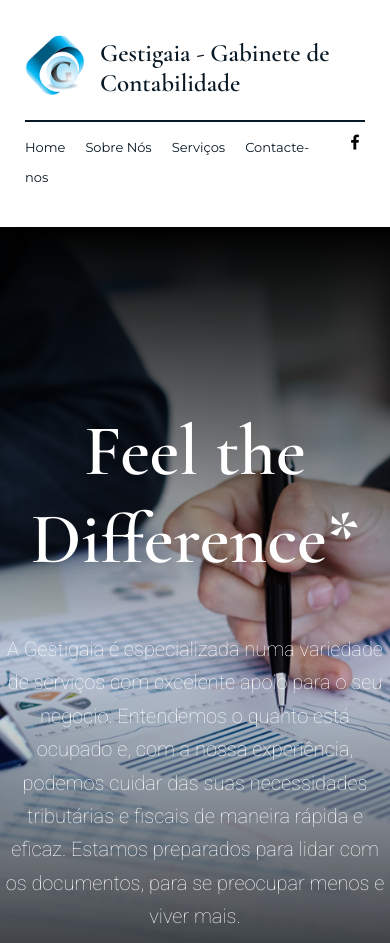
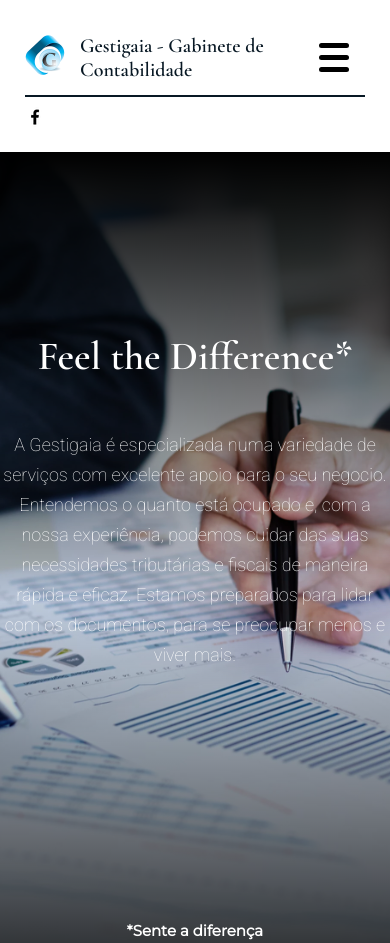
Before and after one commit to jmtavares/gestigaia, a Gatsby site: page / in a window 390 px wide. Shown: the top 943 px of the page. Built offline with nearby package versions, Linux system fonts and the light colour scheme; Gatsby itself is replaced by a stand-in of ours.

Commit message:
mobile menu

```diff
--- a/src/components/scroll-link/index.js
+++ b/src/components/scroll-link/index.js
@@ -6,18 +6,26 @@ const MenuLink = styled(Link)`
   text-decoration: none;
   color: #081824;
   transition: color 0.4s ease 0s;
-  padding-right: 20px;
-  line-height: 30px;
+  line-height: 40px;
   cursor: pointer;
-  font-size: 13px;
+  font-size: 20px;
   &:hover {
     color: #0a4d72;
   }
+
+  @media screen and (min-width: 768px) {
+    padding-right: 20px;
+    font-size: 13px;
+    line-height: 30px;
+  }
 `;
 
-const ScrollLink = ({ children, title, to }) => {
-  const onClick = (e) => {
+const ScrollLink = ({ children, title, to, onClick }) => {
+  const click = (e) => {
     e.preventDefault();
+    if (onClick) {
+      onClick();
+    }
     const element = document.querySelector(to);
 
     if (element) {
@@ -26,7 +34,7 @@ const ScrollLink = ({ children, title, to }) => {
   };
 
   return (
-    <MenuLink to={to} title={title} onClick={onClick}>
+    <MenuLink to={to} title={title} onClick={click}>
       {children}
     </MenuLink>
   );
--- a/src/sections/header/index.js
+++ b/src/sections/header/index.js
@@ -1,21 +1,21 @@
-import React from "react";
+import React, { useState } from "react";
 import styled from "@emotion/styled";
 import { Link } from "gatsby";
 import Logo from "../../images/logo.webp";
 import { H1 } from "../../styles/typography";
 import FacebookLogo from "../../images/facebook.webp";
-import ScrollLink from "../../components/scroll-link";
+import Menu from "./menu";
 
 const HeaderContainer = styled.div`
-  margin: 35px 25px;
+  margin: 20px 25px;
   @media screen and (min-width: 768px) {
     margin: 32px 80px;
   }
 `;
 
 const LogoImg = styled.img`
-  width: 60px;
-  height: 60px;
+  width: 40px;
+  height: 40px;
   margin-right: 15px;
   @media screen and (min-width: 768px) {
     width: 160px;
@@ -30,8 +30,9 @@ const StyledLink = styled(Link)`
 
 const LogoContainer = styled.div`
   display: flex;
-  padding-bottom: 20px;
+  padding-bottom: 0;
   border-bottom: 2px solid #081824;
+  align-items: center;
 
   @media screen and (min-width: 768px) {
     padding-bottom: 15px;
@@ -45,16 +46,73 @@ const MenuContainer = styled.div`
   justify-content: space-between;
 `;
 
-const Menus = styled.div`
-  font-family: "Montserrat", sans-serif;
-`;
-
 const TitleContainer = styled.div`
   display: flex;
   align-items: center;
 `;
 
-const Header = ({ showMenu = true }) => (
+const Title = styled(H1)`
+  font-size: 20px;
+`;
+
+const MobileIcon = styled.div`
+  display: block;
+  z-index: 1;
+  margin: 1em;
+  width: 40px;
+  ::before,
+  ::after,
+  div {
+    background-color: #000;
+    border-radius: 3px;
+    content: "";
+    display: block;
+    height: 5px;
+    margin: 7px 0;
+    transition: all 0.2s ease-in-out;
+  }
+
+  ${(props) =>
+    props.closed &&
+    `
+  ::before {
+    transform: translateY(12px) rotate(135deg);
+  }
+
+  ::after {
+    transform: translateY(-12px) rotate(-135deg);
+  }
+
+  div {
+    transform: scale(0);
+  }
+  `}
+
+  @media screen and (min-width: 768px) {
+    display: none;
+  }
+`;
+
+const DesktopMenu = styled(Menu)`
+  display: none;
+  @media screen and (min-width: 768px) {
+    display: block;
+  }
+`;
+
+const MobileMenu = styled.div`
+  position: absolute;
+  top: 0;
+  left: 0;
+  right: 0;
+  bottom: 0;
+  background-color: #fff;
+  padding: 100px;
+`;
+
+const Header = ({ showMenu = true }) => {
+  const [visible, setVisible] = useState(false);
+  return (
     <HeaderContainer>
       <LogoContainer>
         <StyledLink to="/">
@@ -62,26 +120,25 @@ const Header = ({ showMenu = true }) => (
         </StyledLink>
         <TitleContainer>
           <StyledLink to="/">
-          <H1>Gestigaia - Gabinete de Contabilidade</H1>
+            <Title>Gestigaia - Gabinete de Contabilidade</Title>
           </StyledLink>
+          {showMenu ? (
+            <>
+              <MobileIcon closed={visible} onClick={() => setVisible(!visible)}>
+                <div />
+              </MobileIcon>
+              {visible && (
+                <MobileMenu>
+                  <Menu onClick={() => setVisible(false)} />
+                </MobileMenu>
+              )}
+            </>
+          ) : null}
         </TitleContainer>
       </LogoContainer>
       {showMenu ? (
         <MenuContainer>
-        <Menus>
-          <ScrollLink to="#home" title="Home">
-            Home
-          </ScrollLink>
-          <ScrollLink to="#about-us" title="Sobre Nós">
-            Sobre Nós
-          </ScrollLink>
-          <ScrollLink to="#services" title="Serviços">
-            Serviços
-          </ScrollLink>
-          <ScrollLink to="#contact-us" title="Contacte-nos">
-            Contacte-nos
-          </ScrollLink>
-        </Menus>
+          <DesktopMenu />
           <div>
             <Link
               to="https://www.facebook.com/gestigaia"
@@ -95,5 +152,6 @@ const Header = ({ showMenu = true }) => (
       ) : null}
     </HeaderContainer>
   );
+};
 
 export default Header;
--- /dev/null
+++ b/src/sections/header/menu/index.js
@@ -0,0 +1,33 @@
+import React from "react";
+import styled from "@emotion/styled";
+import ScrollLink from "../../../components/scroll-link";
+
+const MenuContainer = styled.div`
+  font-family: "Montserrat", sans-serif;
+  display: flex;
+  flex-direction: column;
+  align-items: center;
+
+  @media screen and (min-width: 768px) {
+    flex-direction: row;
+  }
+`;
+
+const Menu = ({ className, onClick }) => (
+  <MenuContainer className={className}>
+    <ScrollLink to="#home" title="Home" onClick={onClick}>
+      Home
+    </ScrollLink>
+    <ScrollLink to="#about-us" title="Sobre Nós" onClick={onClick}>
+      Sobre Nós
+    </ScrollLink>
+    <ScrollLink to="#services" title="Serviços" onClick={onClick}>
+      Serviços
+    </ScrollLink>
+    <ScrollLink to="#contact-us" title="Contacte-nos" onClick={onClick}>
+      Contacte-nos
+    </ScrollLink>
+  </MenuContainer>
+);
+
+export default Menu;
--- a/src/sections/home/index.js
+++ b/src/sections/home/index.js
@@ -21,14 +21,20 @@ const InnerSection = styled.div`
 
 const StyledTitle = styled("h1")`
   margin: 180px 0 0 0;
-  font-size: 72px;
+  font-size: 40px;
   font-weight: bold;
+  @media screen and (min-width: 768px) {
+    font-size: 72px;
+  }
 `;
 
 const StyledSubTitle = styled("h2")`
   margin: 50px 0 0 0;
   font-weight: normal;
-  font: normal normal normal 20px/1.67em roboto-thin, roboto, sans-serif;
+  font: normal normal normal 18px/1.67em roboto-thin, roboto, sans-serif;
+  @media screen and (min-width: 768px) {
+    font: normal normal normal 20px/1.67em roboto-thin, roboto, sans-serif;
+  }
 `;
 
 const Legend = styled("h3")`
```
Lines whose indentation alone changed are shown as unchanged.
